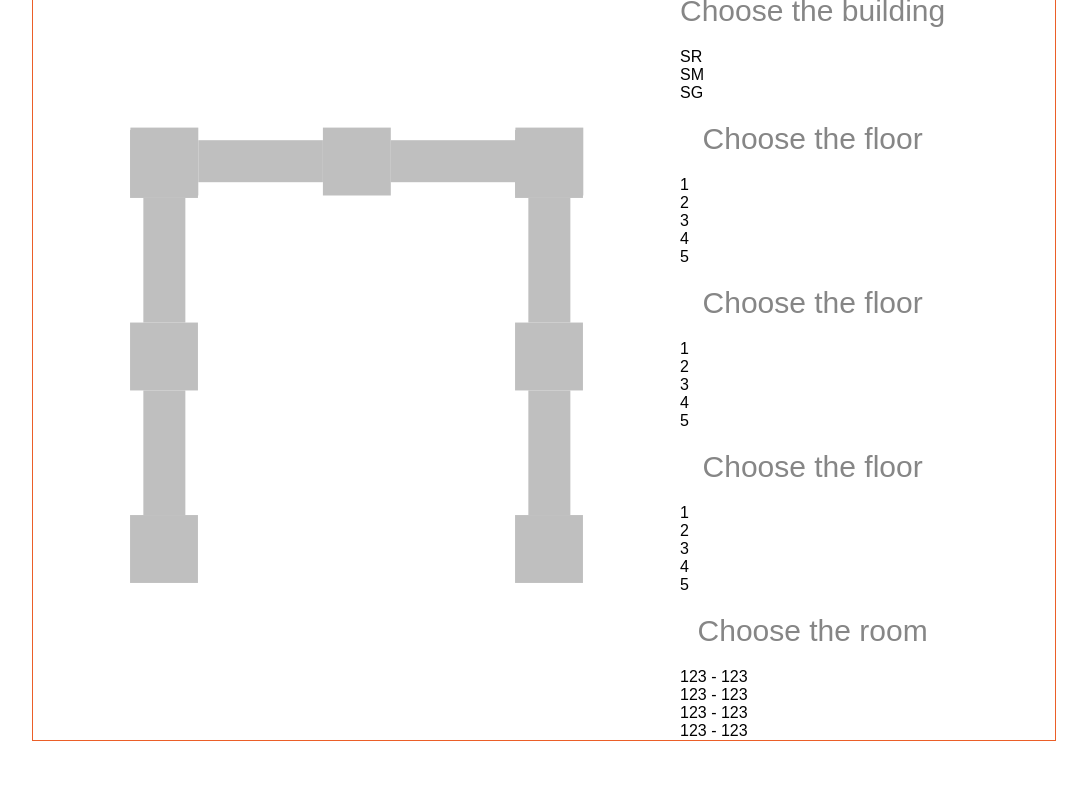
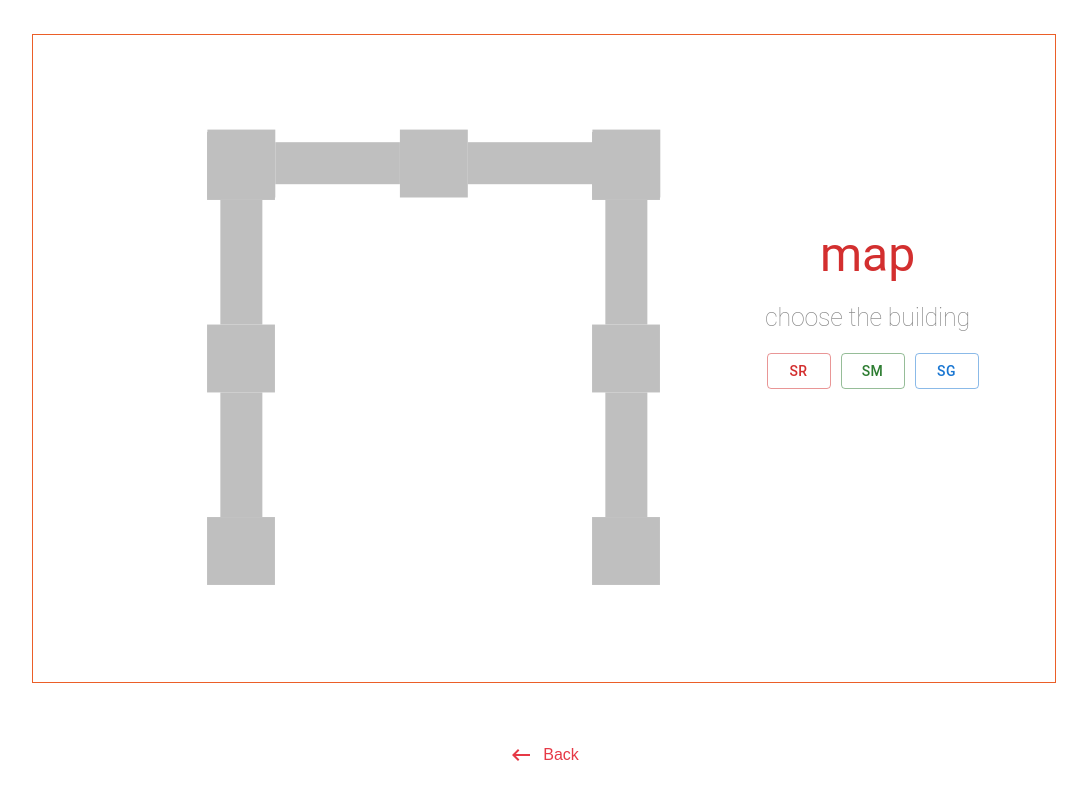
Before and after one commit to minbanyartalahtaw/au-helper-next-js-version, a Next.js app: page /student/map in a window 1280 px wide. Shown: the whole page, without its empty margins (96-1183 px from the left). Built offline with nearby package versions, Linux system fonts and the light colour scheme.

Commit message:
add working map button

```diff
--- a/src/app/student/map/page.module.css
+++ b/src/app/student/map/page.module.css
@@ -1,4 +1,4 @@
-.buildingContainer{
+.buildingContainer {
   margin: 0 auto;
   width: 647px;
   height: 100%;
@@ -9,15 +9,17 @@
   transform: scale(1);
 }
 
-.mapContainer{
+.mapContainer {
   width: 80%;
   display: flex;
   flex-direction: row;
   align-items: center;
+  justify-content: space-around;
   margin: 0 auto;
+  flex-wrap: wrap;
 }
 
-.gate{
+.gate {
   background-color: rgb(191, 191, 191);
   width: 97px;
   height: 97px;
@@ -25,26 +27,22 @@
   padding: 0;
 }
 
-.building{
+.building {
   background-color: rgb(191, 191, 191);
   width: 60px;
   height: 178px;
   margin: 0;
   padding: 0;
 }
-.SRbuildingContainer, .SGbuildingContainer, .SMbuildingContainer{
+.SRbuildingContainer,
+.SGbuildingContainer,
+.SMbuildingContainer {
   display: flex;
   flex-direction: column;
   align-items: center;
 }
-.map-left{
-    display: flex;
-    flex-direction: row;
-}
-
-.buildingContainer{
+.buildingContainer {
   margin: 0 auto;
-    width: 647px;
   height: 100%;
   display: flex;
   flex-direction: row;
@@ -53,7 +51,7 @@
   transform: scale(1);
 }
 
-.SMbuildingContainer{
+.SMbuildingContainer {
   transform: rotate(-90deg);
   transform-origin: top;
   position: absolute;
@@ -61,45 +59,123 @@
   margin-top: 45px;
 }
 
-@media (max-width:1600px) {
-    .buildingContainer{
-        transform: scale(0.7);
-    }
-}
-
-@media  (max-width:800px) {
-    .buildingContainer{
-        transform: scale(0.5);
-    }
-
-}
 /**********************************************/
 
 .btn {
   background-color: whitesmoke;
 }
-.mapRight h2{
+.mapRight h2 {
   font-weight: lighter;
-    font-size: 30px;
+  font-size: 25px;
   color: #868686;
   text-align: center;
   user-select: none;
   margin: 20px 0px;
 }
-.map-right{
+.rightContainer {
+  display: flex;
+  flex-direction: column;
+  align-items: center;
+  justify-content: flex-start;
+}
+.title {
+  color: #d32f2f;
+  text-align: center;
+  margin-bottom: 25px;
+  font-family: sans-serif;
+}
+.chooseFloorContainer,
+.chooseRoomContainer,
+.chooseBuildingContainer {
+  display: flex;
+  flex-direction: column;
+  align-items: center;
+  justify-content: center;
+}
+
+.chooseFloorContainer button,
+.chooseRoomContainer button,
+.chooseBuildingContainer button {
+  margin-left: 10px;
+}
+
+.chooseFloorContainer {
+  animation-name: moveTop;
+  animation-duration: 0.35s;
+  animation-iteration-count: 1;
+  animation-timing-function: ease-in-out;
+}
+
+.chooseRoomContainer {
+  animation-name: moveBottom;
+  animation-duration: 0.5s;
+  animation-iteration-count: 1;
+  animation-timing-function: ease-in-out;
+}
+.displayNone {
+  display: none;
+}
+@keyframes moveTop {
+  0% {
+    opacity: 0;
+    transform: translateY(30px);
+  }
+  100% {
+    transform: translateY(0);
+    opacity: 1;
+  }
+}
+@keyframes moveBottom {
+  0% {
+    opacity: 0;
+    transform: translateY(-30px);
+  }
+  100% {
+    transform: translateY(0);
+    opacity: 1;
+  }
+}
+
+@media (max-width: 1600px) {
+  .buildingContainer {
+    transform: scale(0.7);
+  }
+}
+
+@media screen and (max-width: 1300px) {
+  .mapContainer {
+    justify-content: center;
+  }
+  .mapRight {
     margin-top: -100px;
   }
-
-.opicityZero {
-    opacity: 0;
 }
-.buildingButton{
-    color:black;
+@media (max-width: 810px) {
+  .mapContainer {
+    width: 100%;
   }
-.floorNumber{
-    color: black;
+  .buildingContainer {
+    transform: scale(0.5);
+  }
+  .mapRight {
+    margin-top: -130px;
+  }
+  .mapRight h2 {
+    font-size: 40px;
+  }
 }
 
-.display-none{
-    display: none;
+@media (max-width: 500px) {
+  .mapContainer {
+    width: 100%;
   }
+  .buildingContainer {
+    transform: scale(0.5);
+  }
+  .mapRight {
+    margin-top: -150px;
+  }
+  .mapRight h2 {
+    font-size: 20px;
+  }
+}
--- a/src/app/student/map/page.tsx
+++ b/src/app/student/map/page.tsx
@@ -1,9 +1,54 @@
+/* eslint-disable @typescript-eslint/no-explicit-any */
 "use client";
 import KeyboardBackspaceIcon from "@mui/icons-material/KeyboardBackspace";
 import { useRouter } from "next/navigation";
 import style from "./page.module.css";
+import { Button, Typography } from "@mui/material";
+import { useState } from "react";
 export default function Map() {
   const router = useRouter();
+  const [SeeFloor, setSeeFloor] = useState(false);
+  const [SeeRoom, setSeeRoom] = useState(false);
+  const [floorNumber, setFloorNumber] = useState(0);
+  const srBuilding = {
+    name: "SR",
+    floors: [1, 2, 3, 4, 5],
+    rooms: [
+      ["101 - 106", "107 - 114"],
+      ["201 - 208", "209 - 218"],
+      ["301 - 324", "325 - 349"],
+      ["401 - 416", "417 - 431"],
+      ["SR - 501", "No Class"],
+    ],
+    buttonColor: "error",
+  };
+  const smBuilding = {
+    name: "SM",
+    floors: [1, 2, 3, 4, 5],
+    rooms: [
+      ["103 - 110", "111 - 118"],
+      ["204 - 212", "213 - 220"],
+      ["305 - 328", "329 - 352"],
+      ["407 - 415", "416 - 423"],
+      ["SM - 510", "No Class"],
+    ],
+    buttonColor: "success",
+  };
+
+  const sgBuilding = {
+    name: "SG",
+    floors: [1, 2, 3, 4, 5],
+    rooms: [
+      ["102 - 114", "115 - 119"],
+      ["202 - 211", "212 = 219"],
+      ["302 - 326", "327 - 350"],
+      ["404 - 419", "420 - 434"],
+      ["SG - 503", "No Class"],
+    ],
+    buttonColor: "primary",
+  };
+
+  const [building, setBuilding] = useState(srBuilding);
   return (
     <div
       style={{
@@ -14,17 +59,11 @@ export default function Map() {
         flexDirection: "column",
       }}
     >
-      <h1
-        style={{ color: "#eb5e28", fontFamily: "sans-serif", fontWeight: 100 }}
-      >
-        Map
-      </h1>
-
       <div
         className={style.mapContainer}
         style={{ border: "1px solid #eb5e28" }}
       >
-        <div className="map-left">
+        <div className={style.mapLeft}>
           <div className={style.buildingContainer}>
             <div className={style.SRbuildingContainer}>
               <div className={style.gate}></div>
@@ -52,65 +91,96 @@ export default function Map() {
         </div>
 
         <div className={style.mapRight}>
-          <div className={style.chooseBuilding}>
-            <h2>Choose the building</h2>
-            <div>
-              <p className="style.btn style.buildingButton"> SR</p>
-              <p className="stylebtn style.buildingButton">SM</p>
-              <p className="stylebtn style.buildingButton">SG</p>
-            </div>
-
-            <div className="chooseFloor opicityZero">
-              <div className="sr-floor-container display-none">
-                <h2>Choose the floor</h2>
-                <div className="floorContainer">
-                  <p className="btn btn-outline-danger sr-floorNumber">1</p>
-                  <p className="btn btn-outline-danger sr-floorNumber">2</p>
-                  <p className="btn btn-outline-danger sr-floorNumber">3</p>
-                  <p className="btn btn-outline-danger sr-floorNumber">4</p>
-                  <p className="btn btn-outline-danger sr-floorNumber">5</p>
-                </div>
-              </div>
-
-              <div className="sm-floor-container display-none">
-                <h2>Choose the floor</h2>
-                <div className="floorContainer">
-                  <p className="btn btn-outline-success sm-floorNumber">1</p>
-                  <p className="btn btn-outline-success sm-floorNumber">2</p>
-                  <p className="btn btn-outline-success sm-floorNumber">3</p>
-                  <p className="btn btn-outline-success sm-floorNumber">4</p>
-                  <p className="btn btn-outline-success sm-floorNumber">5</p>
-                </div>
-              </div>
-
-              <div className="sg-floor-container display-none">
-                <h2>Choose the floor</h2>
-                <div className="floorContainer">
-                  <p className="btn btn-outline-warning sg-floorNumber">1</p>
-                  <p className="btn btn-outline-warning sg-floorNumber">2</p>
-                  <p className="btn btn-outline-warning sg-floorNumber">3</p>
-                  <p className="btn btn-outline-warning sg-floorNumber">4</p>
-                  <p className="btn btn-outline-warning sg-floorNumber">5</p>
-                </div>
+          <Typography variant="h3" className={style.title}>
+            map
+          </Typography>
+          <div className={style.rightContainer}>
+            <div className={style.chooseBuildingContainer}>
+              <Typography variant="h2">choose the building</Typography>
+              <div>
+                <Button
+                  variant="outlined"
+                  color="error"
+                  onClick={() => {
+                    setSeeFloor(false);
+                    setSeeRoom(false);
+                    setBuilding(srBuilding);
+                    setSeeFloor(true);
+                  }}
+                >
+                  {srBuilding.name}
+                </Button>
+                <Button
+                  variant="outlined"
+                  color="success"
+                  onClick={() => {
+                    setSeeFloor(false);
+                    setSeeRoom(false);
+                    setBuilding(smBuilding);
+                    setSeeFloor(true);
+                  }}
+                >
+                  {smBuilding.name}
+                </Button>
+                <Button
+                  variant="outlined"
+                  color="primary"
+                  onClick={() => {
+                    setSeeFloor(false);
+                    setSeeRoom(false);
+                    setBuilding(sgBuilding);
+                    setSeeFloor(true);
+                  }}
+                >
+                  {sgBuilding.name}
+                </Button>
               </div>
             </div>
 
-            <div className="chooseRoom opicityZero">
-              <h2>Choose the room</h2>
+            <div
+              className={`${style.chooseFloorContainer} ${
+                SeeFloor ? "" : style.displayNone
+              }`}
+            >
+              <Typography variant="h2">choose the floor</Typography>
+              <div>
+                {building.floors.map((floor) => {
+                  return (
+                    <Button
+                      variant="contained"
+                      key={floor}
+                      color={building.buttonColor as any}
+                      onClick={() => {
+                        setSeeRoom(true);
+                        setFloorNumber(floor - 1);
+                      }}
+                    >
+                      {floor}
+                    </Button>
+                  );
+                })}
+              </div>
+            </div>
 
-              <div className="sr-room display-none">
-                <p className="btn btn-outline-danger sr-room"></p>
-                <p className="btn btn-outline-danger sr-room"></p>
-              </div>
-
-              <div className="sm-room display-none">
-                <p className="btn btn-outline-success sm-room">123 - 123</p>
-                <p className="btn btn-outline-success sm-room">123 - 123</p>
-              </div>
-
-              <div className="sg-room display-none">
-                <p className="btn btn-outline-warning sg-room">123 - 123</p>
-                <p className="btn btn-outline-warning sg-room">123 - 123</p>
+            <div
+              className={`${style.chooseRoomContainer} ${
+                SeeRoom ? "" : style.displayNone
+              }`}
+            >
+              <Typography variant="h2">choose the room</Typography>
+              <div>
+                {building.rooms[floorNumber].map((room) => {
+                  return (
+                    <Button
+                      key={room}
+                      variant="contained"
+                      color={building.buttonColor as any}
+                    >
+                      {room}
+                    </Button>
+                  );
+                })}
+                ;
               </div>
             </div>
           </div>
@@ -123,7 +193,7 @@ export default function Map() {
           justifyContent: "center",
           alignItems: "center",
           gap: "10px",
-          marginTop: "100px",
+          marginTop: "60px",
           color: "#E63946",
           cursor: "pointer",
         }}
```
Lines whose indentation alone changed are shown as unchanged.
